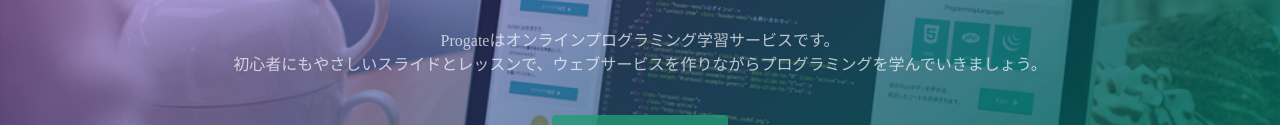
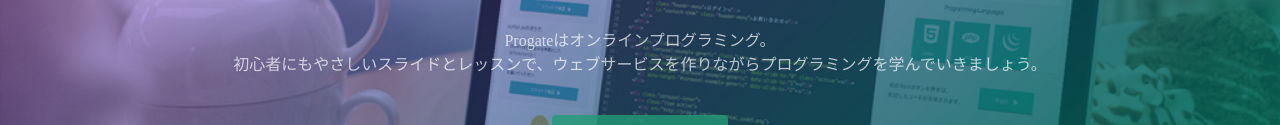
Before and after one commit to hase618/hase618.github.io, a plain HTML site: page index.html in a window 1280 px wide. Shown: the part 317-442 px from the top of the page. Drawn offline with Linux system fonts and the light colour scheme.

Commit message:
Update index.html

```diff
--- a/index.html
+++ b/index.html
@@ -24,7 +24,7 @@
   <div class="top-wrapper">
     <div class="container">
       <h1>LEARN TO CODE.<br>LEARN TO BE CREATIVE.</h1>
-      <p>Progateはオンラインプログラミング学習サービスです。<br>初心者にもやさしいスライドとレッスンで、ウェブサービスを作りながらプログラミングを学んでいきましょう。</p>
+      <p>Progateはオンラインプログラミング。<br>初心者にもやさしいスライドとレッスンで、ウェブサービスを作りながらプログラミングを学んでいきましょう。</p>
       <div class="btn-wrapper">
         <a href="#" class="btn signup">新規登録はこちら</a>
         <p>or</p>
```
